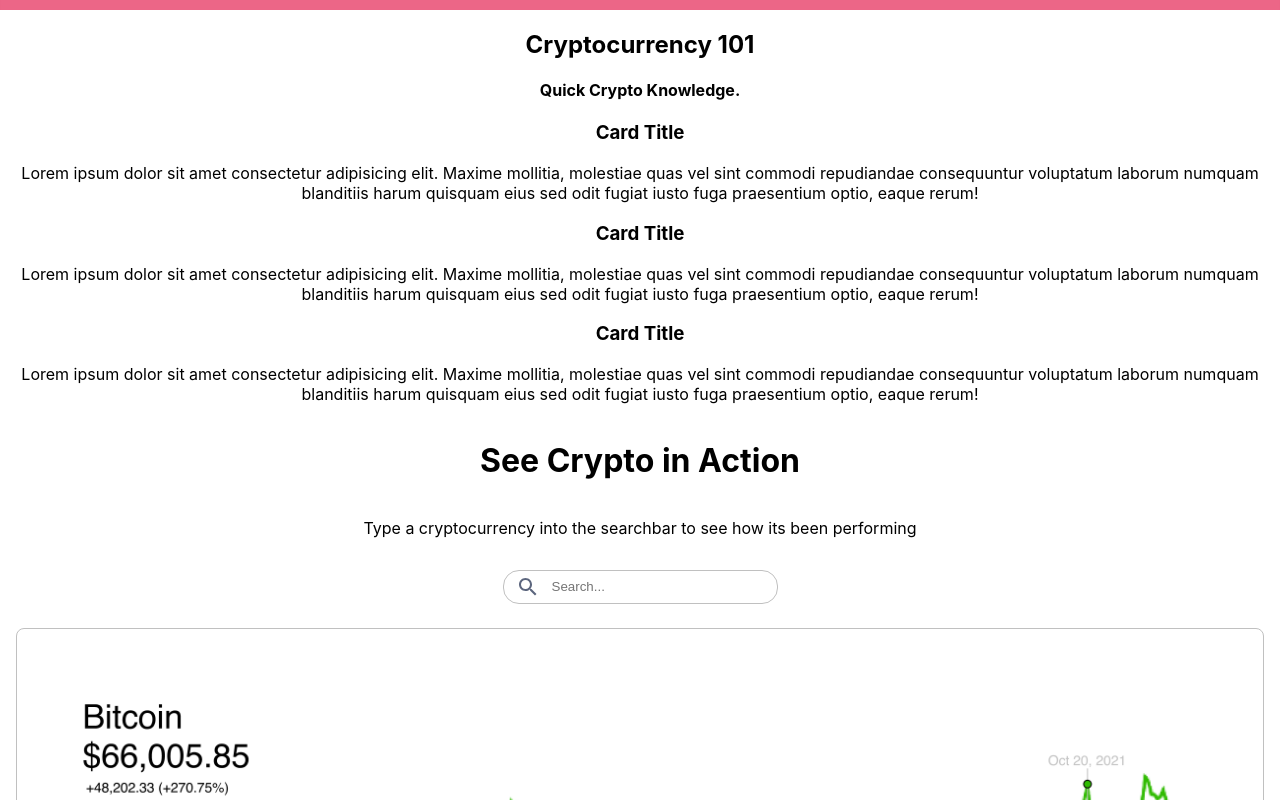
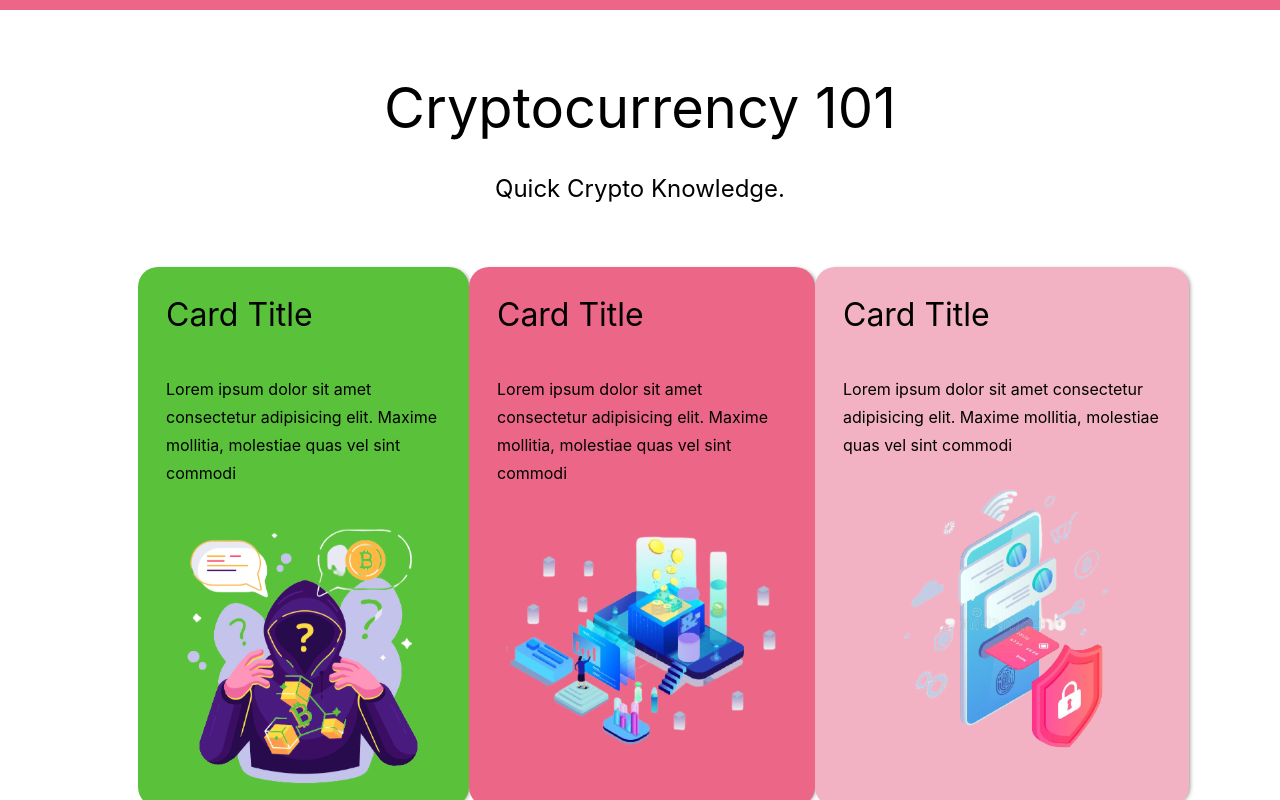
Before and after one commit to luismlndz/Robinhood, a React (Create React App) app: page / in a window 1280 px wide. Shown: the part 560-1360 px from the top of the page. Built offline with nearby package versions, Linux system fonts and the light colour scheme.

Commit message:
card section styling

```diff
--- a/src/components/Crypto101/Crypto101.js
+++ b/src/components/Crypto101/Crypto101.js
@@ -1,4 +1,7 @@
 import "./Crypto101.scss";
+import wizard from "../../assets/images/crypto_wizard.svg";
+import blockchain from "../../assets/images/blockchain.svg";
+import security from "../../assets/images/security.svg";
 
 export default function Crypto101() {
   return (
@@ -10,30 +13,39 @@
       <section className="cards-section__cards-container">
         <div className="cards-section__card">
           <h3 className="cards-section__card-title">Card Title</h3>
-          <p lassName="cards-section__card-text">
+          <p className="cards-section__card-text">
             Lorem ipsum dolor sit amet consectetur adipisicing elit. Maxime
-            mollitia, molestiae quas vel sint commodi repudiandae consequuntur
-            voluptatum laborum numquam blanditiis harum quisquam eius sed odit
-            fugiat iusto fuga praesentium optio, eaque rerum!
+            mollitia, molestiae quas vel sint commodi
           </p>
+          <img
+            src={wizard}
+            alt="mysterious bitcoin person in robes"
+            className="cards-section__card-image"
+          />
         </div>
-        <div className="cards-section__card">
+        <div className="cards-section__card cards-section__card--middle">
           <h3 className="cards-section__card-title">Card Title</h3>
-          <p lassName="cards-section__card-text">
+          <p className="cards-section__card-text">
             Lorem ipsum dolor sit amet consectetur adipisicing elit. Maxime
-            mollitia, molestiae quas vel sint commodi repudiandae consequuntur
-            voluptatum laborum numquam blanditiis harum quisquam eius sed odit
-            fugiat iusto fuga praesentium optio, eaque rerum!
+            mollitia, molestiae quas vel sint commodi
           </p>
+          <img
+            src={blockchain}
+            alt="person interacting with world of blockchain"
+            className="cards-section__card-image"
+          />
         </div>
-        <div className="cards-section__card">
+        <div className="cards-section__card cards-section__card--right">
           <h3 className="cards-section__card-title">Card Title</h3>
-          <p lassName="cards-section__card-text">
+          <p className="cards-section__card-text">
             Lorem ipsum dolor sit amet consectetur adipisicing elit. Maxime
-            mollitia, molestiae quas vel sint commodi repudiandae consequuntur
-            voluptatum laborum numquam blanditiis harum quisquam eius sed odit
-            fugiat iusto fuga praesentium optio, eaque rerum!
+            mollitia, molestiae quas vel sint commodi
           </p>
+          <img
+            src={security}
+            alt="abstract digital transaction with security symbols"
+            className="cards-section__card-image"
+          />
         </div>
       </section>
     </article>
--- a/src/components/Crypto101/Crypto101.scss
+++ b/src/components/Crypto101/Crypto101.scss
@@ -0,0 +1,57 @@
+.cards-section {
+  padding: 0 138px;
+  &__header {
+  }
+
+  &__title {
+    margin: 0;
+    font-size: 3.5rem;
+    font-weight: 400;
+    padding: 4rem 0 2rem;
+  }
+
+  &__subtitle {
+    margin: 0;
+    font-size: 1.5rem;
+    font-weight: 400;
+    padding-bottom: 4rem;
+  }
+
+  &__cards-container {
+    display: flex;
+    justify-content: space-between;
+  }
+
+  &__card {
+    height: 540px;
+    width: 374px;
+    border-radius: 20px;
+    background-color: #5ac23a;
+    padding: 1.75rem;
+    box-sizing: border-box;
+    text-align: left;
+    box-shadow: 0.2em 0em 0.3em -0.2em rgb(104, 103, 103);
+    &--middle {
+      background-color: #ec6687;
+    }
+    &--right {
+      background-color: #f3b2c4;
+    }
+  }
+
+  &__card-title {
+    margin: 0;
+    font-size: 2rem;
+    font-weight: 400;
+    height: 2.5em;
+  }
+
+  &__card-text {
+    margin: 0;
+    font-size: 1rem;
+    line-height: 1.75rem;
+  }
+
+  &__card-image {
+  }
+}
```
